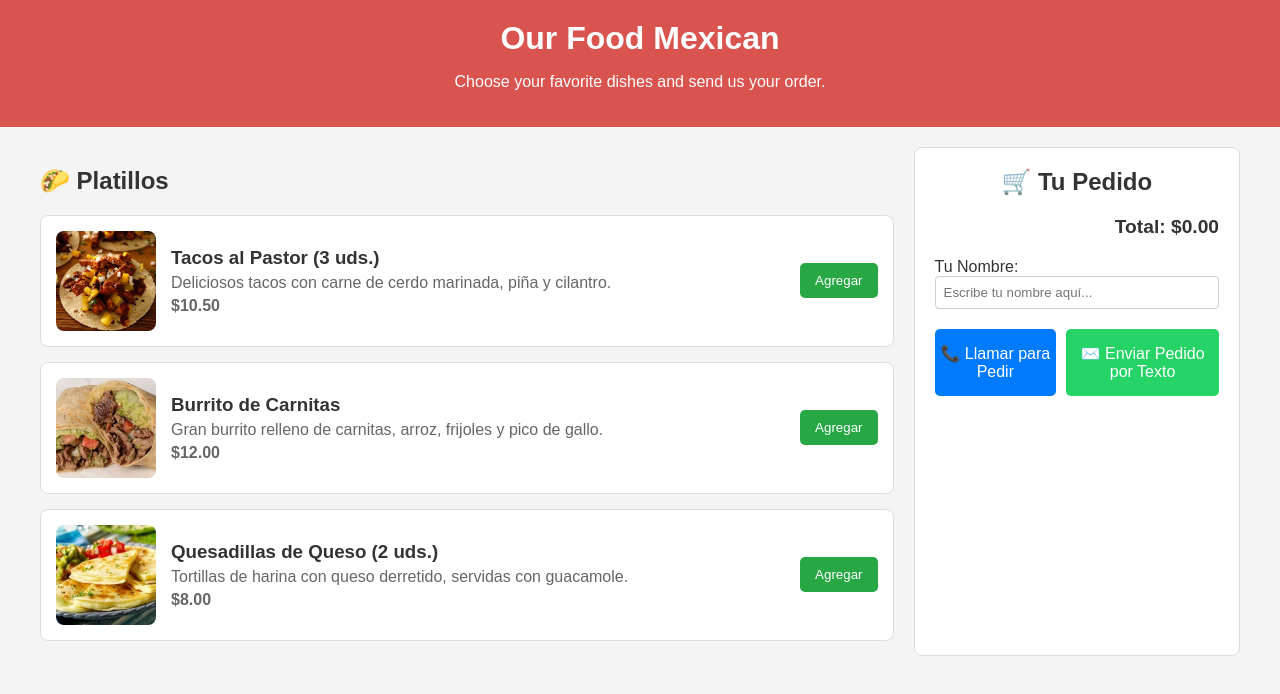
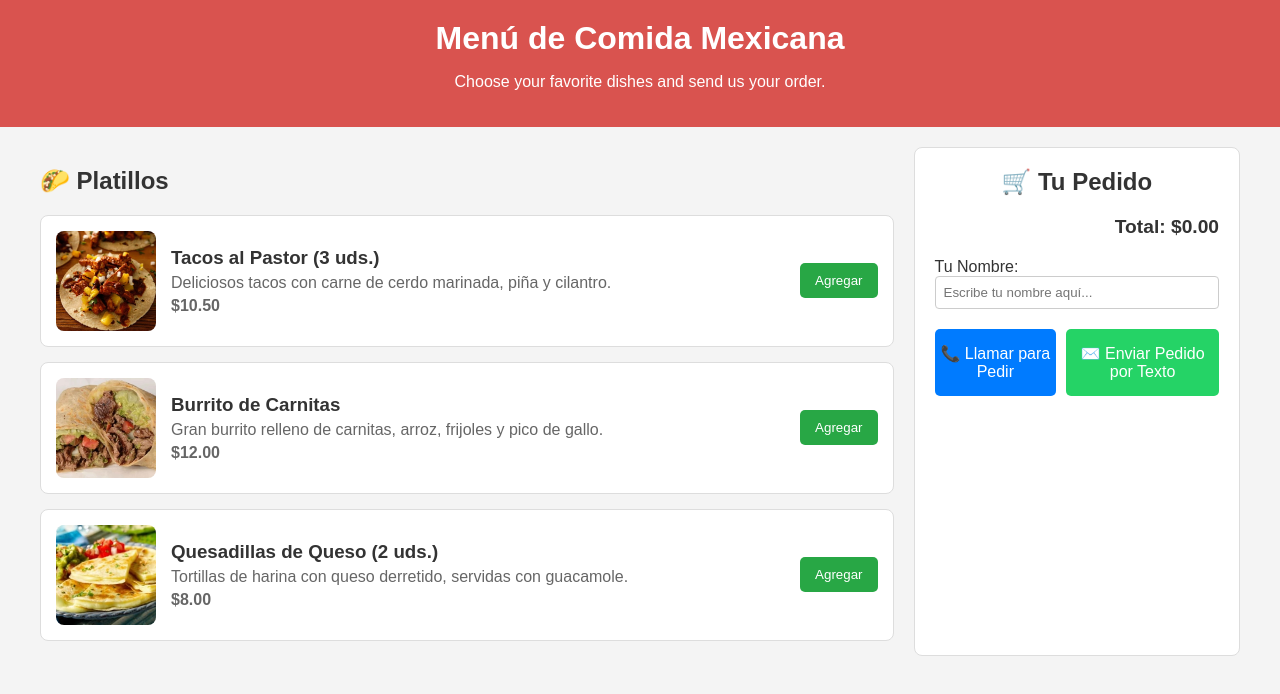
Before and after one commit to listoala/menu_karinakitchen, a plain HTML site: page index.html in a window 1280 px wide. Drawn offline with Linux system fonts and the light colour scheme.

Commit message:
Update index.html

```diff
--- a/index.html
+++ b/index.html
@@ -9,7 +9,7 @@
 <body>
 
     <header>
-        <h1>Our Food Mexican</h1>
+        <h1>Menú de Comida Mexicana</h1>
         <p>Choose your favorite dishes and send us your order.</p>
     </header>
 
```
